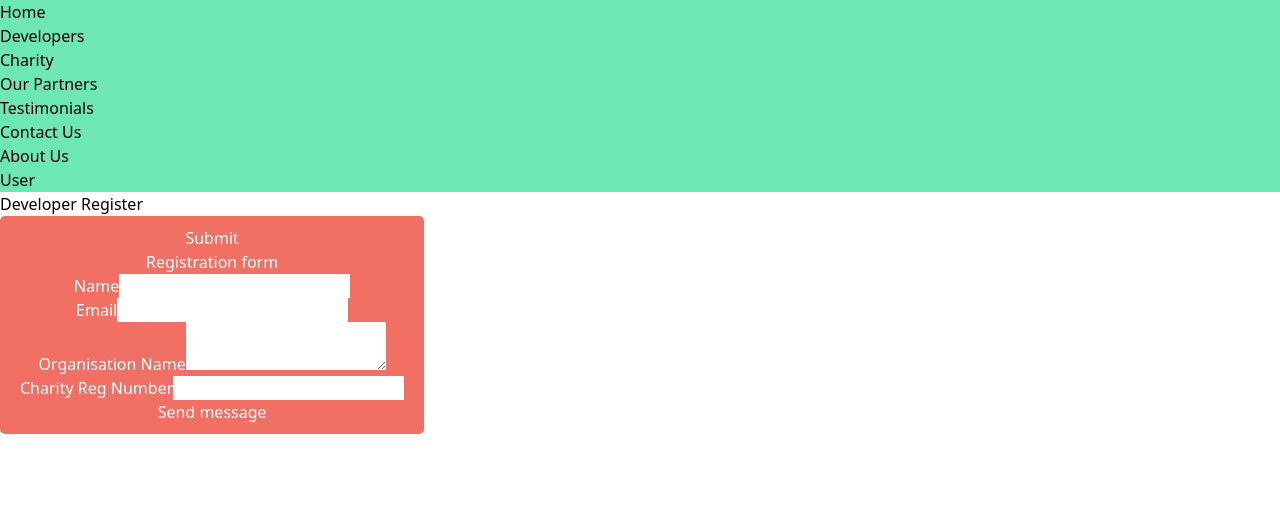
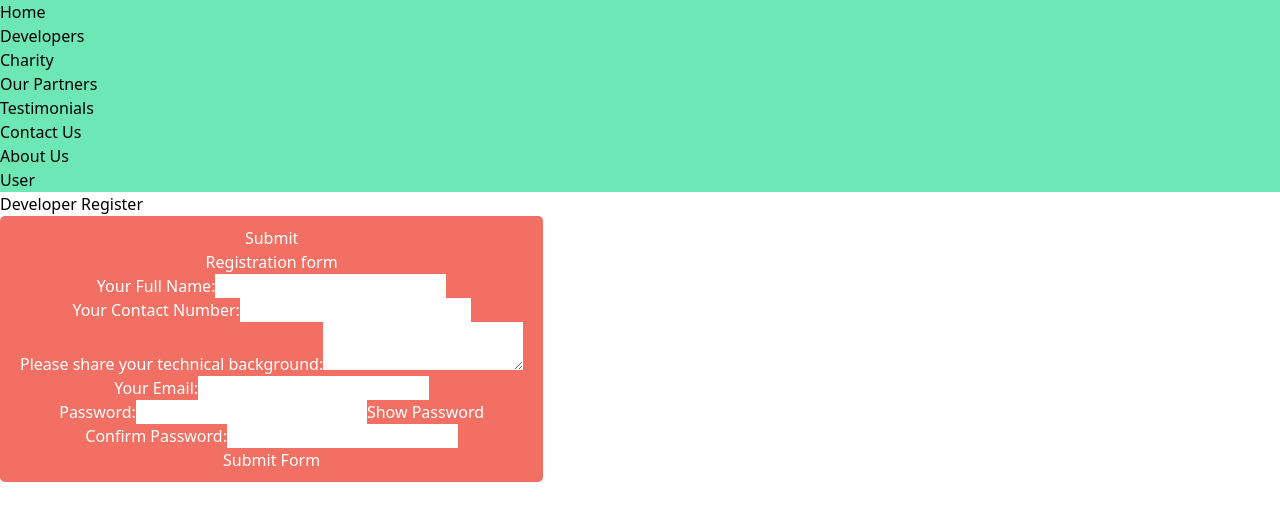
Before and after one commit to SchoolOfCode/Team-Build, a Next.js app in the folder team-5-final-project/: page /developers/register in a window 1280 px wide. Shown: the top 520 px of the page. Built offline with nearby package versions, Linux system fonts and the light colour scheme.

Commit message:
Charities and Developers registration forms improved with password protection

```diff
--- a/team-5-final-project/src/app/charity/register/page.jsx
+++ b/team-5-final-project/src/app/charity/register/page.jsx
@@ -11,7 +11,7 @@ export default function CharityRegister() {
       <Navbar />
       <h1>Charity Register</h1>
       <button className="button">
-        <Link href="/">Submit</Link>
+        <Link href="/"> Back to Home</Link>
         <CharityRegistration />
       </button>
     </div>
--- a/team-5-final-project/src/app/components/charityRegistration.jsx
+++ b/team-5-final-project/src/app/components/charityRegistration.jsx
@@ -3,14 +3,17 @@ import React, { useState } from "react";
 
 export default function CharityRegistration() {
   const [registration, setRegistration] = useState({
-    name: "",
-    email: "",
+    fullname: "",
+    number: "",
     organisationName: "",
     charityRegNumber: "",
+    password: "",
+    confirmpassword: "",
   });
 
   const [regSuccess, setRegSuccess] = useState(false);
   const [regSuccessMessage, setRegSuccessMessage] = useState("");
+  const [showPassword, setShowPassword] = useState(false);
 
   const handleInput = (e) => {
     const fieldName = e.target.name;
@@ -27,7 +30,6 @@ export default function CharityRegistration() {
 
     const regUrl = e.target.action;
 
-    // POST the data to the URL of the form
     fetch(regUrl, {
       method: "POST",
       body: JSON.stringify(registration),
@@ -36,16 +38,30 @@ export default function CharityRegistration() {
         accept: "application/json",
       },
     })
-      .then((response) => response.json())
+      .then((response) => {
+        if (!response.ok) {
+          throw new Error(`HTTP error! Status: ${response.status}`);
+        }
+        return response.json();
+      })
       .then((data) => {
         setRegSuccess(true);
         setRegSuccessMessage(data.submission_text);
         setRegistration({
-          name: "",
-          email: "",
+          fullname: "",
+          number: "",
           organisationName: "",
           charityRegNumber: "",
+          password: "",
+          confirmpassword: "",
         });
+
+        window.alert("Thank you for your submission!");
+
+        window.history.back();
+      })
+      .catch((error) => {
+        console.error("Error during fetch:", error);
       });
   };
 
@@ -61,45 +77,63 @@ export default function CharityRegistration() {
           onSubmit={submitReg}
         >
           <div>
-            <label>Name</label>
+            <label>Your Full Name:</label>
             <input
               type="text"
-              name="name"
+              name="fullname"
               onChange={handleInput}
-              value={registration.name}
+              value={registration.fullname}
+              style={{ color: "black" }}
             />
           </div>
-
           <div>
-            <label>Email</label>
+            <label>Your Contact Number:</label>
             <input
               type="text"
-              name="email"
+              name="number"
               onChange={handleInput}
-              value={registration.email}
+              value={registration.number}
+              pattern="[0-9]*"
+              style={{ color: "black" }}
             />
           </div>
-
           <div>
             <label>Organisation Name</label>
-            <textarea
+            <input
               name="organisationName"
               onChange={handleInput}
               value={registration.organisationName}
-            ></textarea>
-          </div>
-
-          <div>
-            <label>Charity Reg Number</label>
-            <input
-              type="text"
-              name="charityRegNumber"
-              onChange={handleInput}
-              value={registration.charityRegNumber}
+              style={{ color: "black" }}
             />
           </div>
-
-          <button type="submit">Send message</button>
+          <div>
+            <label>Password:</label>
+            <input
+              type={showPassword ? "text" : "password"}
+              name="password"
+              onChange={handleInput}
+              value={registration.password}
+              style={{ color: "black" }}
+            />
+            <button
+              type="button"
+              onClick={() => setShowPassword(!showPassword)}
+            >
+              {showPassword ? "Hide" : "Show"} Password
+            </button>
+          </div>
+          <div>
+            <label>Confirm Password:</label>
+            <input
+              type={showPassword ? "text" : "password"}
+              name="confirmpassword"
+              onChange={handleInput}
+              value={registration.confirmpassword}
+              style={{ color: "black" }}
+            />
+          </div>
+          <button type="submit" style={{ color: "black" }}></button>
+          Submit Form
         </form>
       )}
     </div>
--- a/team-5-final-project/src/app/components/developerRegistration.jsx
+++ b/team-5-final-project/src/app/components/developerRegistration.jsx
@@ -3,14 +3,17 @@ import React, { useState } from "react";
 
 export default function DeveloperRegistration() {
   const [registration, setRegistration] = useState({
-    name: "",
+    fullname: "",
+    number: "",
+    technicalbackground: "",
     email: "",
-    organisationName: "",
-    charityRegNumber: "",
+    password: "",
+    confirmpassword: "",
   });
 
   const [regSuccess, setRegSuccess] = useState(false);
   const [regSuccessMessage, setRegSuccessMessage] = useState("");
+  const [showPassword, setShowPassword] = useState(false);
 
   const handleInput = (e) => {
     const fieldName = e.target.name;
@@ -27,7 +30,6 @@ export default function DeveloperRegistration() {
 
     const regUrl = e.target.action;
 
-    // POST the data to the URL of the form
     fetch(regUrl, {
       method: "POST",
       body: JSON.stringify(registration),
@@ -36,16 +38,30 @@ export default function DeveloperRegistration() {
         accept: "application/json",
       },
     })
-      .then((response) => response.json())
+      .then((response) => {
+        if (!response.ok) {
+          throw new Error(`HTTP error! Status: ${response.status}`);
+        }
+        return response.json();
+      })
       .then((data) => {
         setRegSuccess(true);
         setRegSuccessMessage(data.submission_text);
         setRegistration({
-          name: "",
+          fullname: "",
+          number: "",
+          technicalbackground: "",
           email: "",
-          organisationName: "",
-          charityRegNumber: "",
+          password: "",
+          confirmpassword: "",
         });
+
+        window.alert("Thank you for your submission!");
+
+        window.history.back();
+      })
+      .catch((error) => {
+        console.error("Error during fetch:", error);
       });
   };
 
@@ -57,49 +73,82 @@ export default function DeveloperRegistration() {
       ) : (
         <form
           method="POST"
-          action="https://team-5-final-project-pi.vercel.app/developers/register"
+          action="https://team-5-final-project-pi.vercel.app/charity/register"
           onSubmit={submitReg}
         >
           <div>
-            <label>Name</label>
+            <label>Your Full Name:</label>
             <input
               type="text"
-              name="name"
+              name="fullname"
               onChange={handleInput}
-              value={registration.name}
+              value={registration.fullname}
+              style={{ color: "black" }}
             />
           </div>
 
           <div>
-            <label>Email</label>
+            <label>Your Contact Number:</label>
+            <input
+              type="text"
+              name="number"
+              onChange={handleInput}
+              value={registration.number}
+              pattern="[0-9]*"
+              style={{ color: "black" }}
+            />
+          </div>
+
+          <div>
+            <label>Please share your technical background:</label>
+            <textarea
+              name="technicalbackground"
+              onChange={handleInput}
+              value={registration.technicalbackground}
+              style={{ color: "black" }}
+            ></textarea>
+          </div>
+
+          <div>
+            <label>Your Email:</label>
             <input
               type="text"
               name="email"
               onChange={handleInput}
               value={registration.email}
+              style={{ color: "black" }}
             />
           </div>
 
           <div>
-            <label>Organisation Name</label>
-            <textarea
-              name="organisationName"
+            <label>Password:</label>
+            <input
+              type={showPassword ? "text" : "password"} // Toggle between "text" and "password"
+              name="password"
               onChange={handleInput}
-              value={registration.organisationName}
-            ></textarea>
+              value={registration.password}
+              style={{ color: "black" }}
+            />
+            <button
+              type="button"
+              onClick={() => setShowPassword(!showPassword)}
+            >
+              {showPassword ? "Hide" : "Show"} Password
+            </button>
           </div>
 
           <div>
-            <label>Charity Reg Number</label>
+            <label>Confirm Password:</label>
             <input
-              type="text"
-              name="charityRegNumber"
+              type={showPassword ? "text" : "password"} // Toggle between "text" and "password"
+              name="confirmpassword"
               onChange={handleInput}
-              value={registration.charityRegNumber}
+              value={registration.confirmpassword}
+              style={{ color: "black" }}
             />
           </div>
 
-          <button type="submit">Send message</button>
+          <button type="submit">Submit Form</button>
         </form>
       )}
     </div>
```
